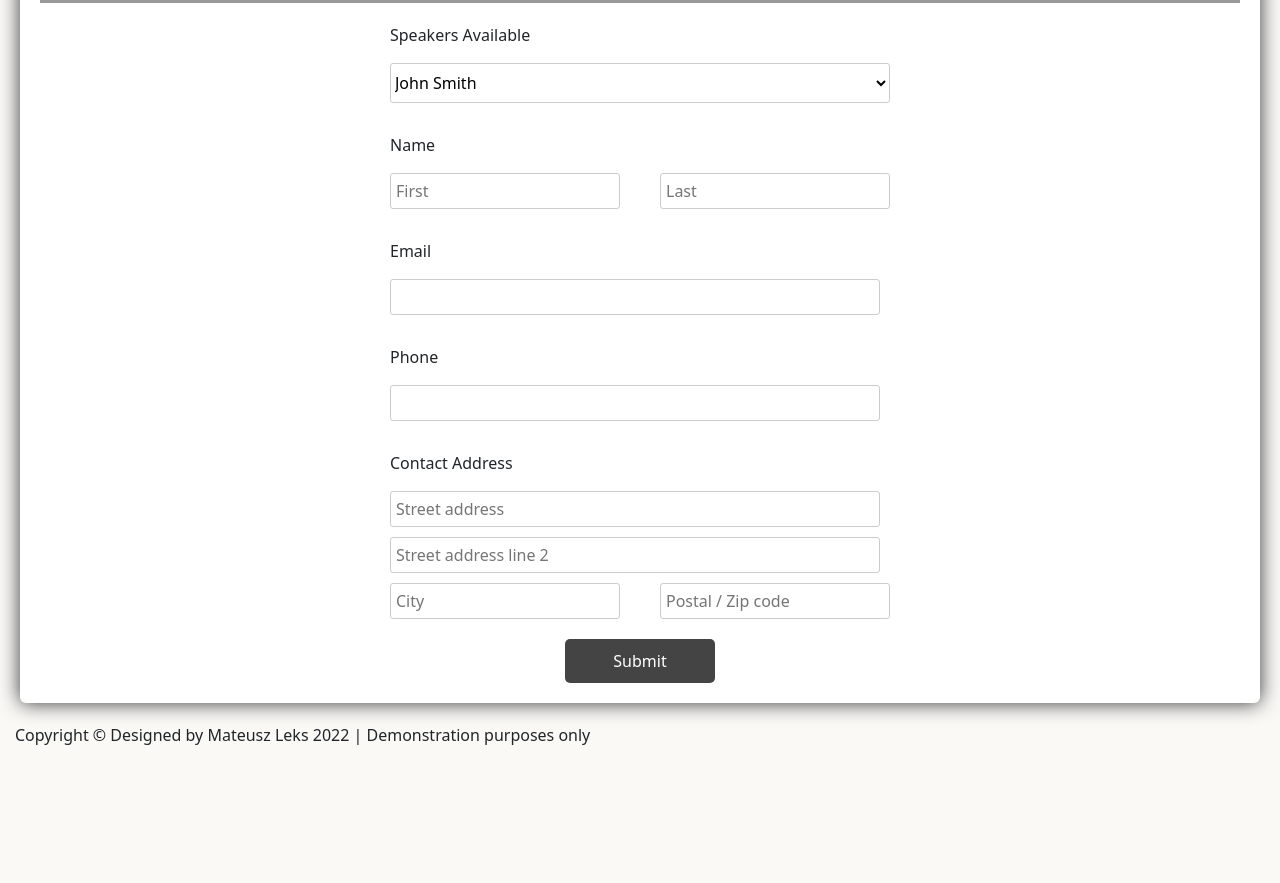
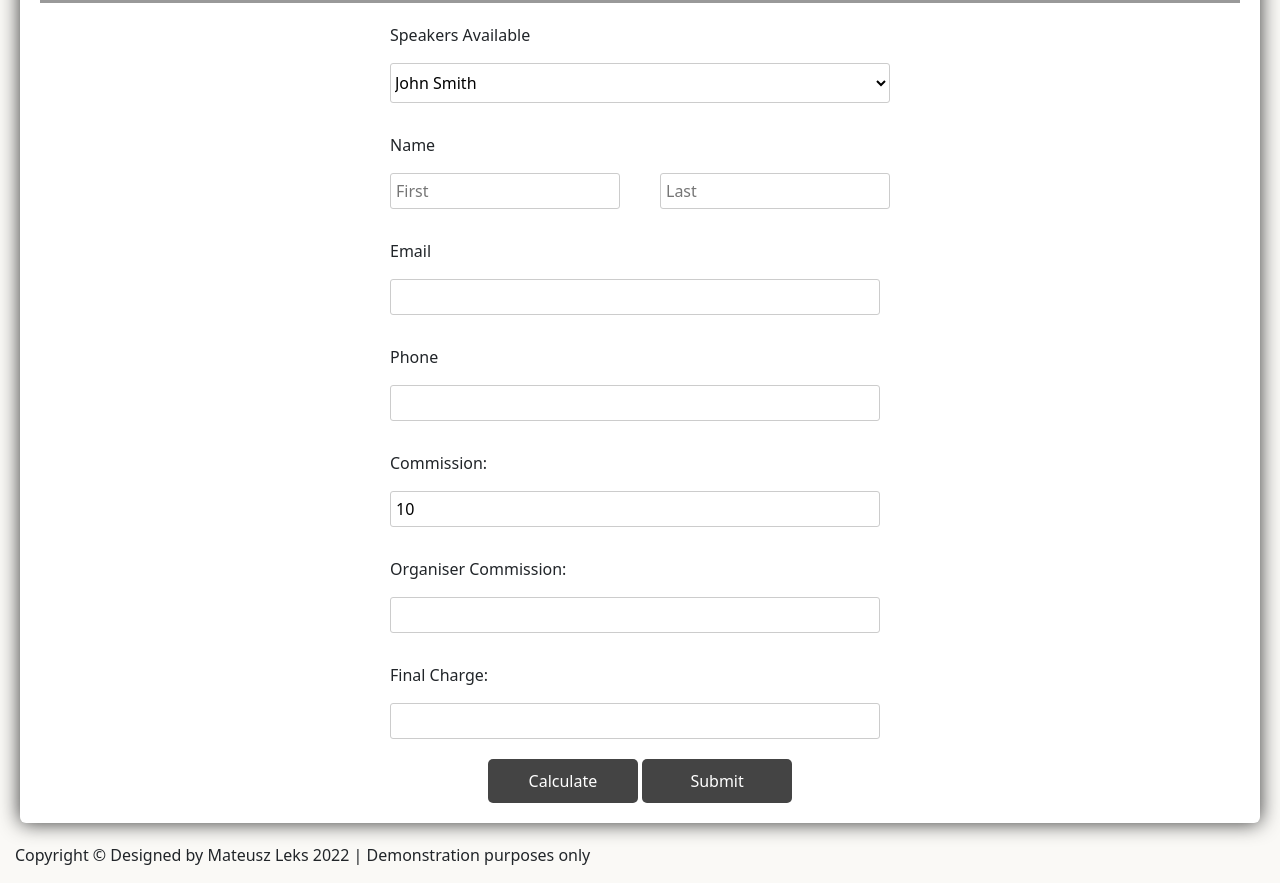
Before and after one commit to Matex600/javascript-challenge-oliver, a plain HTML site: page index.html in a window 1280 px wide. Shown: the part 319-1202 px from the top of the page. Before the commit the page ends 1082 px from the top, so only its background shows below. Drawn offline with nearby package versions, Linux system fonts and the light colour scheme.

Commit message:
Update speaker form

```diff
--- a/index.html
+++ b/index.html
@@ -54,7 +54,7 @@
         </div>
         <div class="item">
           <p>Speakers Available</p>
-          <select>
+          <select id="speaker" onchange="initialCharge();">
             <option value="100">John Smith</option>
             <option value="120">Michael Forest</option>
             <option value="140">Charlie Ernest</option>
@@ -78,15 +78,19 @@
           <input type="tel" name="name" />
         </div>
         <div class="item">
-          <p>Contact Address</p>
-          <input type="text" name="name" placeholder="Street address" />
-          <input type="text" name="name" placeholder="Street address line 2" />
-          <div class="city-item">
-            <input type="text" name="name" placeholder="City" />
-            <input type="text" name="name" placeholder="Postal / Zip code" />
-          </div>
+          <p>Commission:</p>
+          <input id="percentage-commision" type="number" readonly value="10">
+        </div>
+        <div class="item">
+          <p>Organiser Commission:</p>
+          <input id="commission-amount" type="number">
+        </div>
+        <div class="item">
+          <p>Final Charge:</p>
+           <input id="final-charge" type="number">
         </div>
         <div class="btn-block">
+          <button type="button" id="calculate">Calculate</button>
           <button type="submit" href="/">Submit</button>
         </div>
       </form>
```
